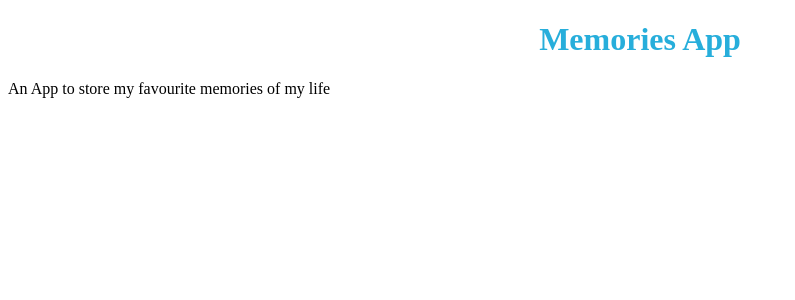
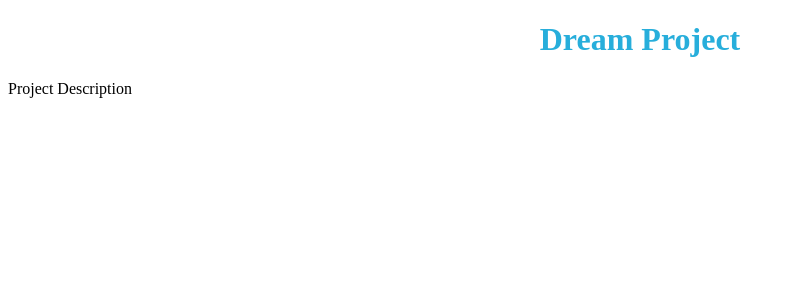
Before and after one commit to nazir-hussain/React-Basics-and-React-State---Rendering-Multiple-Components-with-React---5gcdh0jnhqx7, a React app: page / in a window 1280 px wide. Shown: the top 300 px of the page, without its empty margins (0-795 px from the left). Built offline with nearby package versions, Linux system fonts and the light colour scheme.

Commit message:
Update App.js

```diff
--- a/src/components/App.js
+++ b/src/components/App.js
@@ -13,24 +13,41 @@
 
 
 
+// import React, {Component, useState} from "react";
+// import '../styles/App.css';
+
+
+// const App = () => {
+//   const pname = "project-name";
+//   const pdesc = "project-description";
+//   return (
+//     <div id="main">
+//       <h1 data-ns-test={pname}>Memories App</h1>
+
+//       <p data-ns-test={pdesc}>
+//         An App to store my favourite memories of my life
+//       </p>
+//     </div>
+//   );
+// };
+
+// export default App;
+
+
+
+
+
 import React, {Component, useState} from "react";
 import '../styles/App.css';
 
-
 const App = () => {
-  const pname = "project-name";
-  const pdesc = "project-description";
   return (
     <div id="main">
-      <h1 data-ns-test={pname}>Memories App</h1>
-
-      <p data-ns-test={pdesc}>
-        An App to store my favourite memories of my life
-      </p>
+    <h1 data-ns-test="project-name">Dream Project</h1>
+    <p data-ns-test="project-description">Project Description</p>
     </div>
   );
-};
-
+}
 
 
 export default App;
```
